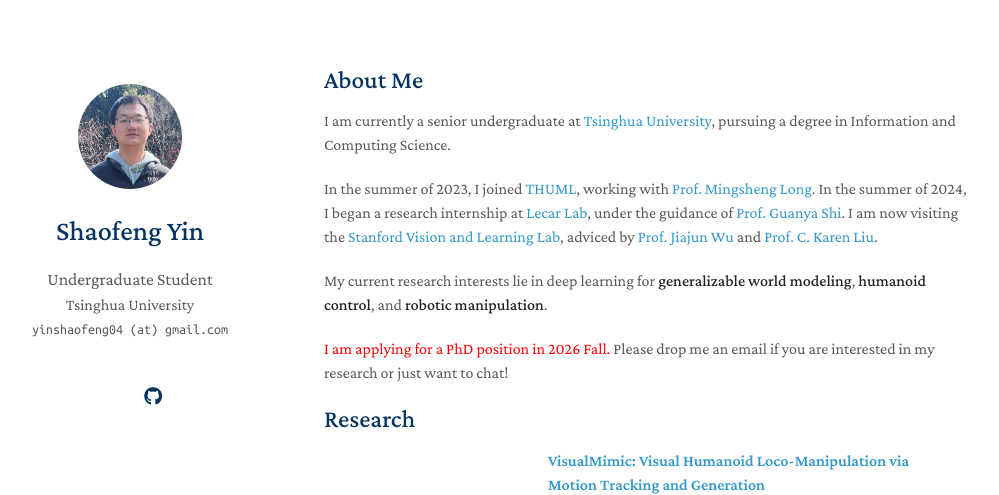
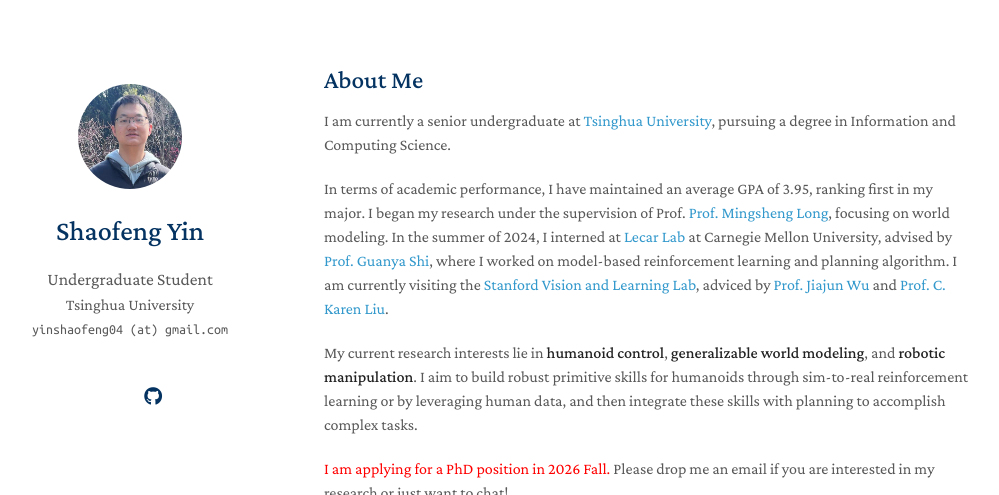
Before and after one commit to operator22th/operator22th.github.io, a Jekyll site: the page built from index.md, in a window 1280 px wide and 900 px high, cut to the strip 0-495 px from the top of the window. Shown: the whole strip, without its empty margins (146-1145 px from the left). Built offline with Jekyll 4.4.1, drawn with Linux system fonts in a browser that asks for light colours; a style sheet for code colours, icons or effects is not loaded; our own code applies the rules of GitHub Pages for plain Markdown files.

Commit message:
update bio

```diff
--- a/index.md
+++ b/index.md
@@ -6,9 +6,11 @@
 
 I am currently a senior undergraduate at [Tsinghua University](https://www.tsinghua.edu.cn/en/), pursuing a degree in Information and Computing Science.
 
-In the summer of 2023, I joined [THUML](https://github.com/thuml), working with [Prof. Mingsheng Long](http://ise.thss.tsinghua.edu.cn/~mlong/). In the summer of 2024, I began a research internship at [Lecar Lab](https://lecar-lab.github.io/), under the guidance of [Prof. Guanya Shi](https://www.gshi.me/). I am now visiting the [Stanford Vision and Learning Lab](https://svl.stanford.edu/), adviced by [Prof. Jiajun Wu](https://jiajunwu.com/) and [Prof. C. Karen Liu](https://engineering.stanford.edu/people/karen-liu).
+<!-- In the summer of 2023, I joined [THUML](https://github.com/thuml), working with [Prof. Mingsheng Long](http://ise.thss.tsinghua.edu.cn/~mlong/). In the summer of 2024, I began a research internship at [Lecar Lab](https://lecar-lab.github.io/), under the guidance of [Prof. Guanya Shi](https://www.gshi.me/). I am now visiting the [Stanford Vision and Learning Lab](https://svl.stanford.edu/), adviced by [Prof. Jiajun Wu](https://jiajunwu.com/) and [Prof. C. Karen Liu](https://engineering.stanford.edu/people/karen-liu). -->
 
-My current research interests lie in deep learning for **generalizable world modeling**, **humanoid control**, and **robotic manipulation**.
+In terms of academic performance, I have maintained an average GPA of 3.95, ranking first in my major. I began my research under the supervision of Prof. [Prof. Mingsheng Long](http://ise.thss.tsinghua.edu.cn/~mlong/), focusing on world modeling. In the summer of 2024, I interned at [Lecar Lab](https://lecar-lab.github.io/) at Carnegie Mellon University, advised by [Prof. Guanya Shi](https://www.gshi.me/), where I worked on model-based reinforcement learning and planning algorithm. I am currently visiting the [Stanford Vision and Learning Lab](https://svl.stanford.edu/), adviced by [Prof. Jiajun Wu](https://jiajunwu.com/) and [Prof. C. Karen Liu](https://engineering.stanford.edu/people/karen-liu).
+
+My current research interests lie in **humanoid control**, **generalizable world modeling**, and **robotic manipulation**. I aim to build robust primitive skills for humanoids through sim-to-real reinforcement learning or by leveraging human data, and then integrate these skills with planning to accomplish complex tasks.
 
 <span style="color:red">I am applying for a PhD position in 2026 Fall.</span> Please drop me an email if you are interested in my research or just want to chat!
 
```
